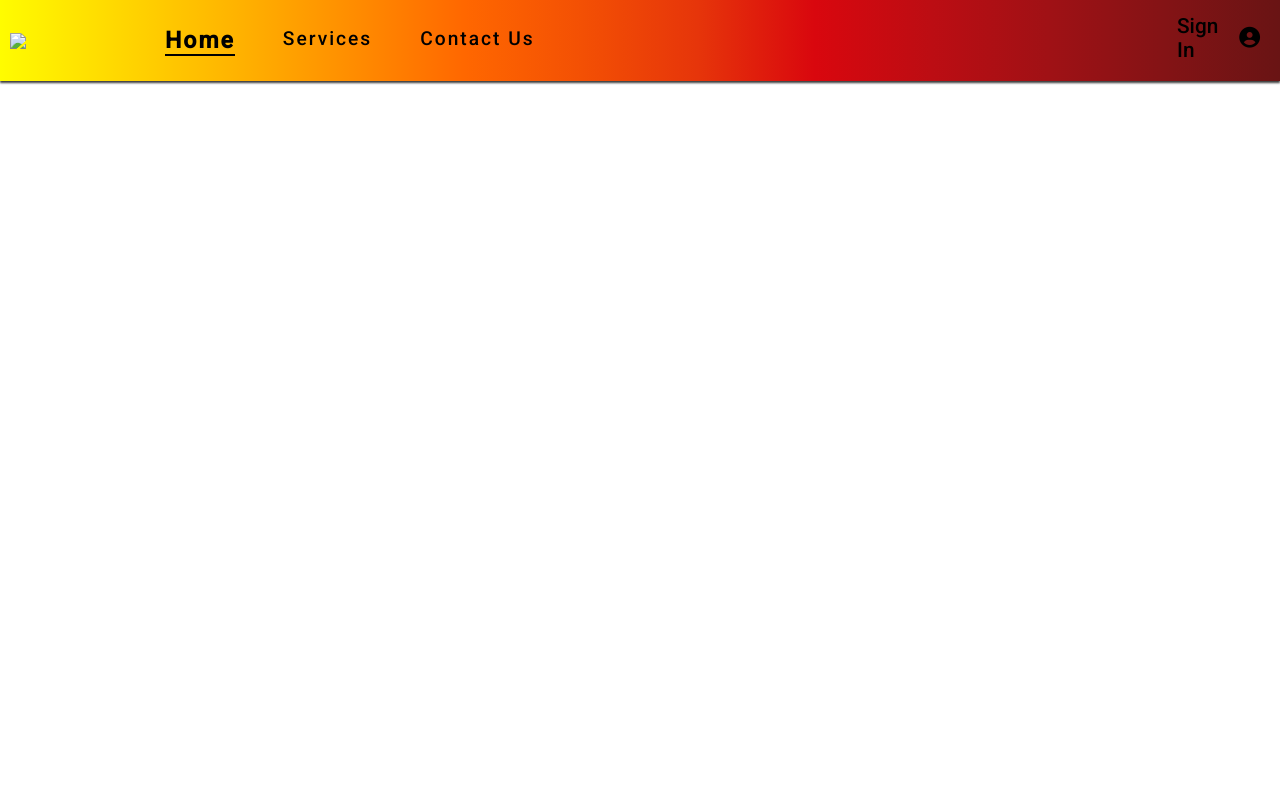
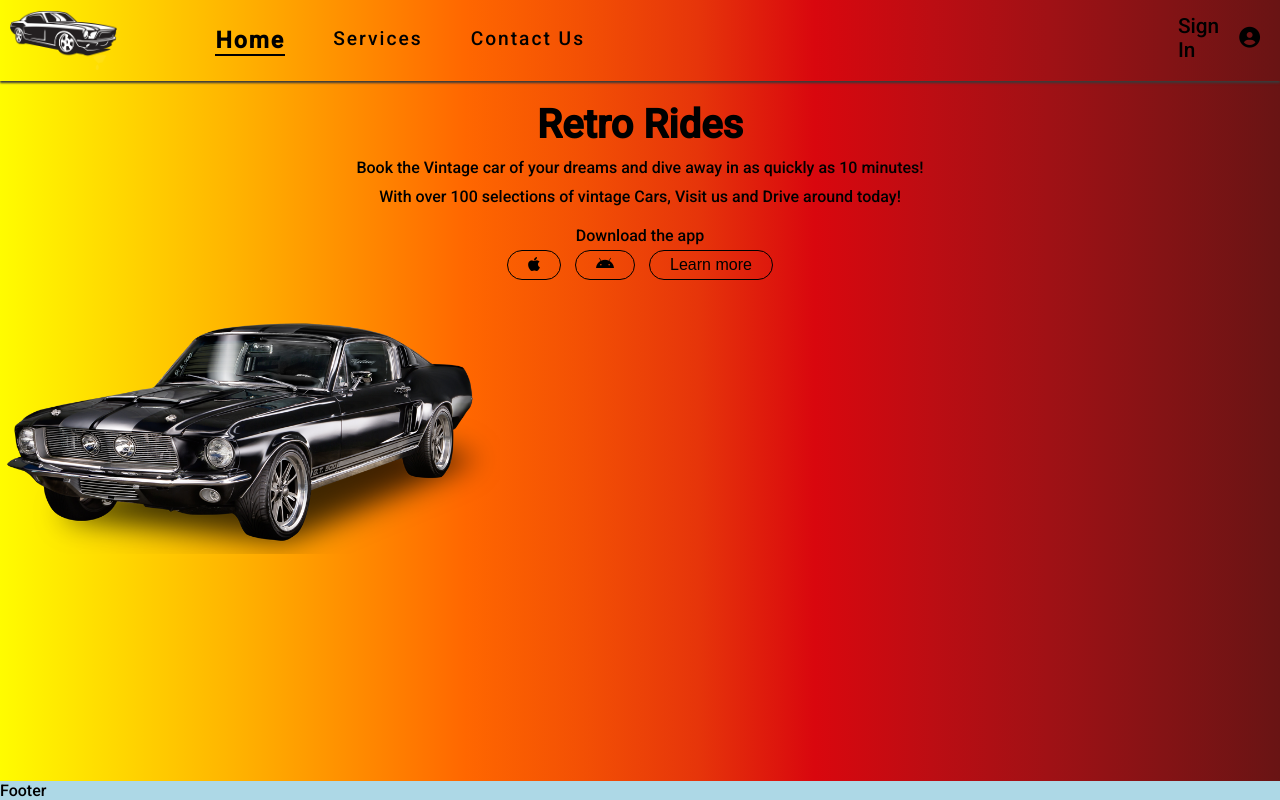
Before and after one commit to Jefferson-Bantawig/RetroRides-Car-rental-website, a plain HTML site: page index.html in a window 1280 px wide. Drawn offline with Linux system fonts and the light colour scheme.

Commit message:
Add main element and styling

```diff
--- a/assets/css/style.css
+++ b/assets/css/style.css
@@ -80,7 +80,6 @@ nav {
     box-shadow: 0 2px 2px #3a3a3a;
     display: none;
     top: 100%;
-    ;
     color: black;
 }
 
@@ -118,11 +117,59 @@ nav {
 }
 
 
+/* Main Content */
 
+main {
+    flex: 1 0 auto;
+    margin-top: 81px;
+    background-image: linear-gradient(to right, #fffc00, #ffd800, #ffb400, #ff8e00, #ff6700, #f35004, #e6350a, #d9070e, #bc0d13, #a01115, #841315, #691414); ;
+}
+
+#car-img img {
+    width: 100vw;
+    max-width: 500px;
+    align-self: flex-end;
+}
+
+#cover-page-text {
+    display: flex;
+    justify-content: center;
+    align-items: center;
+    flex-direction: column;
+    text-align: center;
+}
+
+#cover-page-text>h1 {
+    font-size: 2.5rem;
+    margin-top: 20px;
+}
+
+#cover-page-text>p {
+    font-size: 1rem;
+    margin-top: 10px;
+}
+
+#cover-page-text>div {
+    margin: 20px 0;
+}
+
+.clickables {
+    padding: 5px 20px;
+    margin: 5px;
+    border: 1px solid black;
+    border-radius: 15px;
+    background-color: inherit;
+    font-size: 1rem;
+}
+
+footer {
+    background-color: lightblue;
+}
 
 /* Media Query For screens (768px and Above) */
 
 @media screen and (min-width: 768px) {
+    /* Header */
     nav {
         display: block;
         position: relative;
@@ -150,3 +197,5 @@ nav {
 
 
 }
+
+/* Media Query For screen size 425 and up */
--- a/index.html
+++ b/index.html
@@ -12,7 +12,7 @@
 <body>
     <header>
         <a href="index.html">
-            <img id="mylogo" src="assets/images/car-logo.pngg">
+            <img id="mylogo" src="assets/images/car-logo.png">
         </a>
         <!-- Nav Bar-->
         <input type="checkbox" name="nav-toggle" id="nav-toggle">
@@ -37,6 +37,25 @@
 
     <!-- Main Content-->
     <main>
+        <section id="main-content">
+            <div id="cover-page">
+                <div id="cover-page">
+                    <div id="cover-page-text">
+                        <h1>Retro Rides</h1>
+                        <p>Book the Vintage car of your dreams and dive away in as quickly as 10 minutes!</p>
+                        <p>With over 100 selections of vintage Cars, Visit us and Drive around today!</p>
+                        <div id="apps">
+                            <p>Download the app</p>
+                            <button class="clickables"><i class="fa-brands fa-apple"> </i></button>
+                            <button class="clickables"><i class="fa-brands fa-android"></i></button>
+                            <button class="clickables">Learn more</button>
+                        </div>
+                    </div>
+                    <div id="car-img">
+                        <img src="assets/images/coverphotocar.png" alt="Black vintage mustang car">
+                    </div>
+            </div>
+        </section>
 
     </main>
     <footer>Footer</footer>
```
